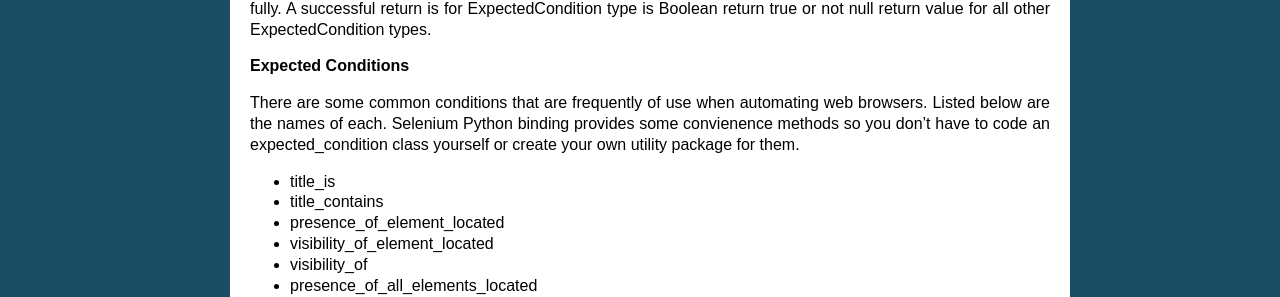
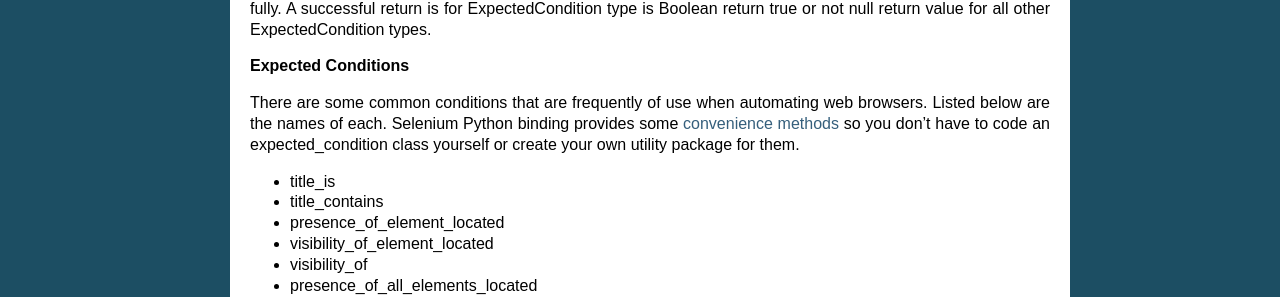
Before and after one commit to baijum/selenium-python, a Sphinx documentation site: the page built from source/waits.rst, in a window 1280 px wide. Shown: the part 720-1017 px from the top of the page. Built offline with Sphinx 7.4.7, drawn with Linux system fonts in a browser that asks for light colours.

Commit message:
Link expected conditions hyperlink to driver API

```diff
--- a/source/waits.rst
+++ b/source/waits.rst
@@ -58,7 +58,7 @@ ExpectedCondition types.
 
 There are some common conditions that are frequently of use when
 automating web browsers.  Listed below are the names of
-each. Selenium Python binding provides some convienence methods so you
+each. Selenium Python binding provides some `convenience methods <http://selenium-python.readthedocs.io/api.html#module-selenium.webdriver.support.expected_conditions>`_ so you
 don't have to code an expected_condition class yourself or create your
 own utility package for them.
 
```
